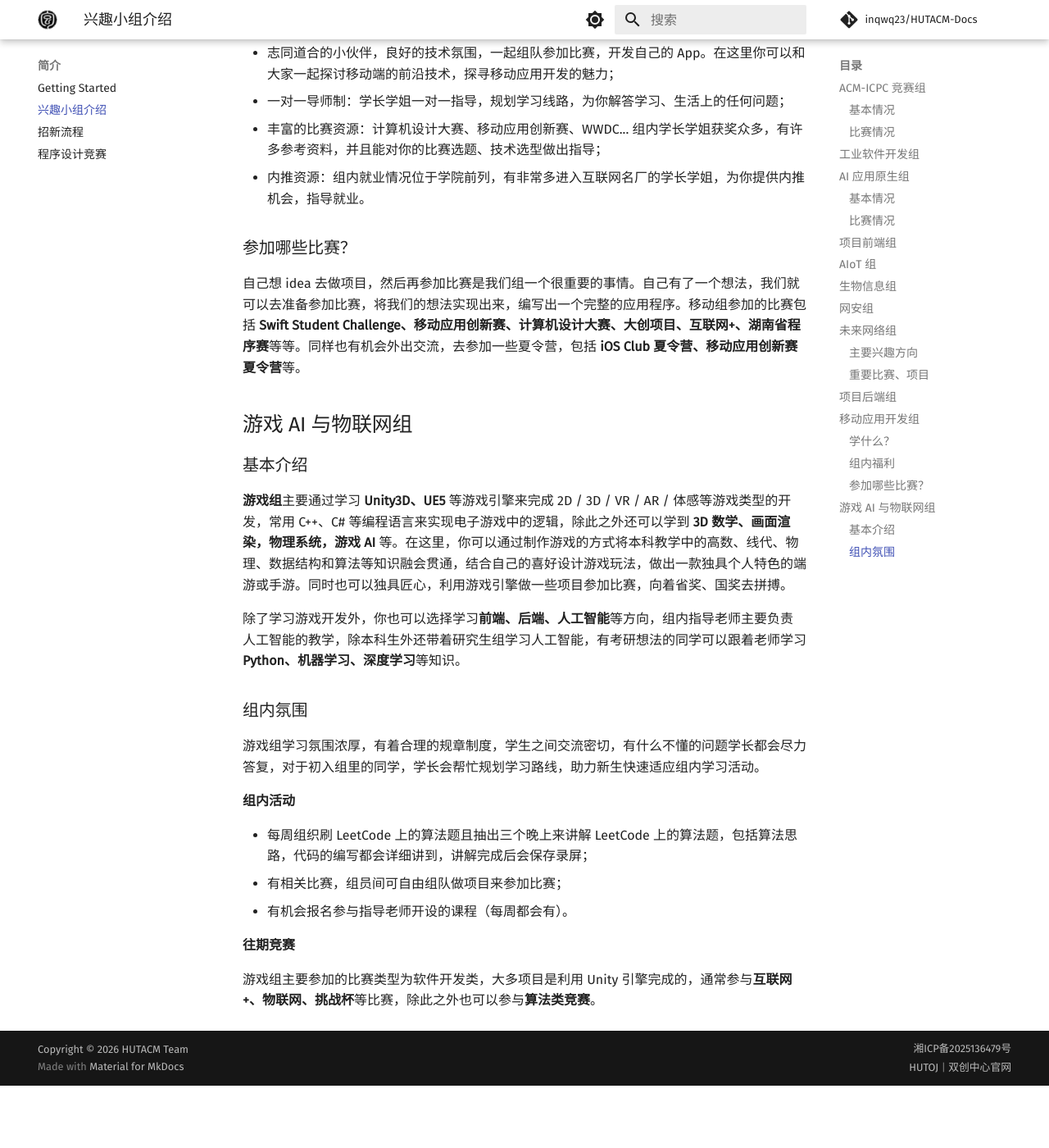
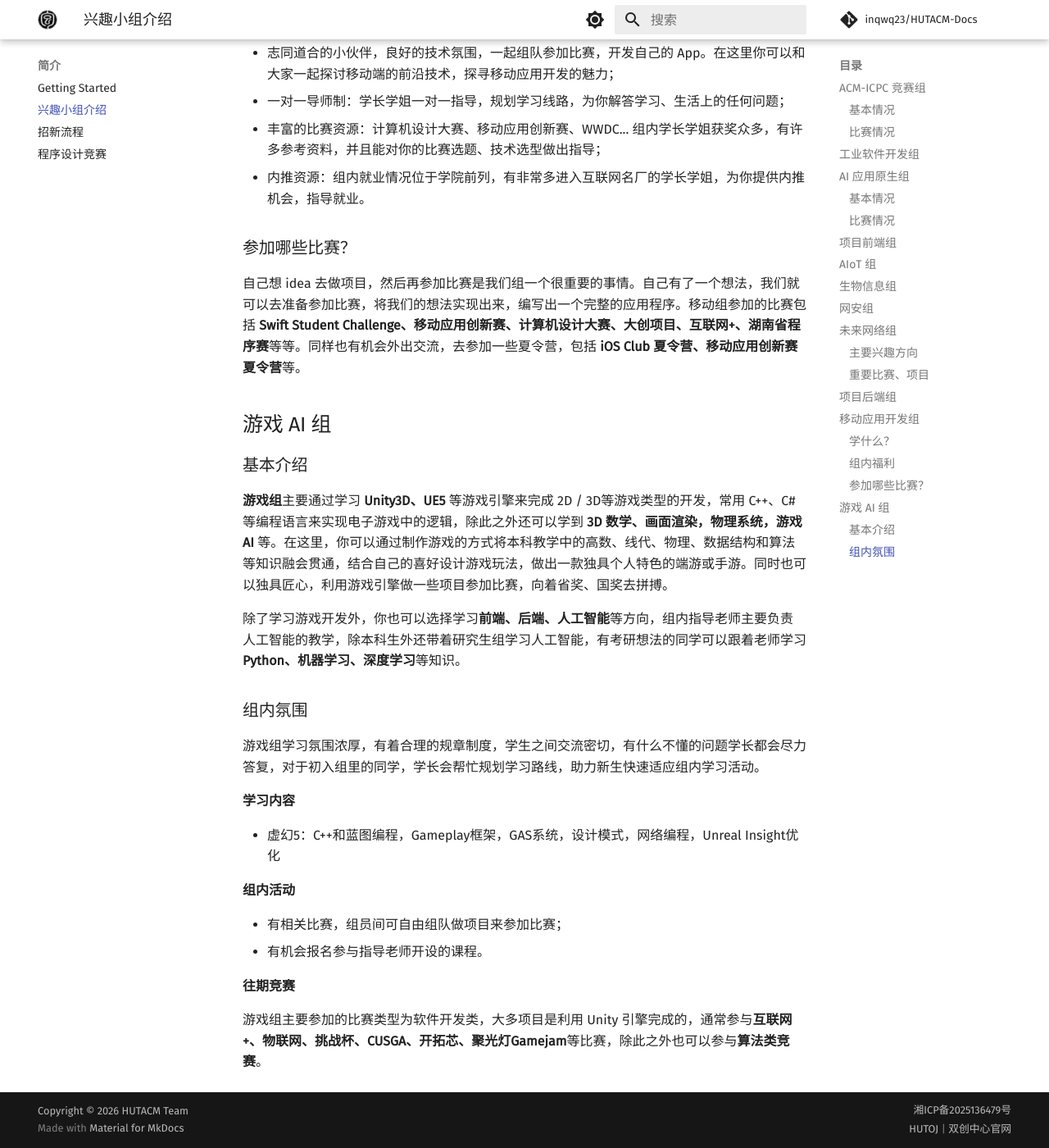
Before and after one commit to inqwq23/HUTACM-Docs, an MkDocs documentation site: the page built from docs/intro/groups.md, in a window 1280 px wide and 1400 px high, scrolled down 5841 px. Shown: the whole window at 82% size. Built offline with MkDocs 1.6.1 and Material for MkDocs 9.7.7, drawn with Linux system fonts in a browser that asks for light colours; comment, search, counter and statistics services are not loaded; before the commit the page ends 7165 px from its top, so only the background shows below that.

Commit message:
修改 groups.md 中的游戏 AI 小组部分
更新了文档中游戏 AI 小组的小组描述和竞赛详情

```diff
--- a/docs/intro/groups.md
+++ b/docs/intro/groups.md
@@ -128,11 +128,11 @@ CTF 比赛主要包括五个方向，每个方向需要的技术栈有：
 
 自己想 idea 去做项目，然后再参加比赛是我们组一个很重要的事情。自己有了一个想法，我们就可以去准备参加比赛，将我们的想法实现出来，编写出一个完整的应用程序。移动组参加的比赛包括 **Swift Student Challenge、移动应用创新赛、计算机设计大赛、大创项目、互联网+、湖南省程序赛**等等。同样也有机会外出交流，去参加一些夏令营，包括 **iOS Club 夏令营、移动应用创新赛夏令营**等。
 
-## 游戏 AI 与物联网组
+## 游戏 AI 组
 
 ### 基本介绍
 
-**游戏组**主要通过学习 **Unity3D、UE5** 等游戏引擎来完成 2D / 3D / VR / AR / 体感等游戏类型的开发，常用 C++、C# 等编程语言来实现电子游戏中的逻辑，除此之外还可以学到 **3D 数学、画面渲染，物理系统，游戏 AI** 等。在这里，你可以通过制作游戏的方式将本科教学中的高数、线代、物理、数据结构和算法等知识融会贯通，结合自己的喜好设计游戏玩法，做出一款独具个人特色的端游或手游。同时也可以独具匠心，利用游戏引擎做一些项目参加比赛，向着省奖、国奖去拼搏。
+**游戏组**主要通过学习 **Unity3D、UE5** 等游戏引擎来完成 2D / 3D等游戏类型的开发，常用 C++、C# 等编程语言来实现电子游戏中的逻辑，除此之外还可以学到 **3D 数学、画面渲染，物理系统，游戏 AI** 等。在这里，你可以通过制作游戏的方式将本科教学中的高数、线代、物理、数据结构和算法等知识融会贯通，结合自己的喜好设计游戏玩法，做出一款独具个人特色的端游或手游。同时也可以独具匠心，利用游戏引擎做一些项目参加比赛，向着省奖、国奖去拼搏。
 
 除了学习游戏开发外，你也可以选择学习**前端、后端、人工智能**等方向，组内指导老师主要负责人工智能的教学，除本科生外还带着研究生组学习人工智能，有考研想法的同学可以跟着老师学习**Python、机器学习、深度学习**等知识。
 
@@ -140,12 +140,15 @@ CTF 比赛主要包括五个方向，每个方向需要的技术栈有：
 
 游戏组学习氛围浓厚，有着合理的规章制度，学生之间交流密切，有什么不懂的问题学长都会尽力答复，对于初入组里的同学，学长会帮忙规划学习路线，助力新生快速适应组内学习活动。
 
+**学习内容**
+
+- 虚幻5：C++和蓝图编程，Gameplay框架，GAS系统，设计模式，网络编程，Unreal Insight优化
+
 **组内活动**
 
-- 每周组织刷 LeetCode 上的算法题且抽出三个晚上来讲解 LeetCode 上的算法题，包括算法思路，代码的编写都会详细讲到，讲解完成后会保存录屏；
 - 有相关比赛，组员间可自由组队做项目来参加比赛；
-- 有机会报名参与指导老师开设的课程（每周都会有）。
+- 有机会报名参与指导老师开设的课程。
 
 **往期竞赛**
 
-游戏组主要参加的比赛类型为软件开发类，大多项目是利用 Unity 引擎完成的，通常参与**互联网 +、物联网、挑战杯**等比赛，除此之外也可以参与**算法类竞赛**。
+游戏组主要参加的比赛类型为软件开发类，大多项目是利用 Unity 引擎完成的，通常参与**互联网 +、物联网、挑战杯、CUSGA、开拓芯、聚光灯Gamejam**等比赛，除此之外也可以参与**算法类竞赛**。
```
